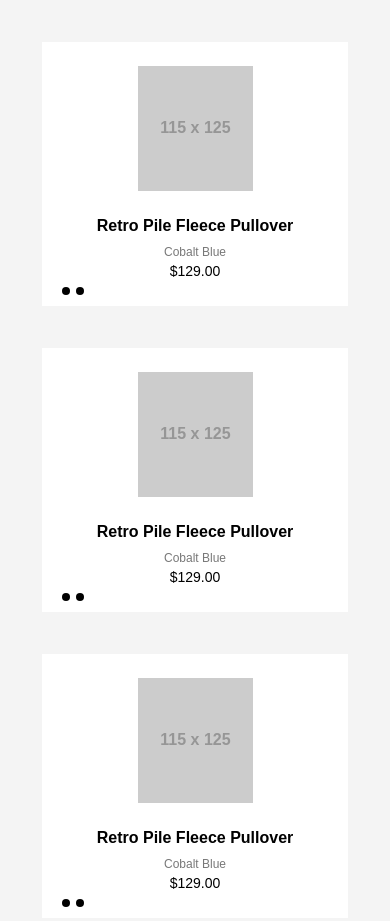
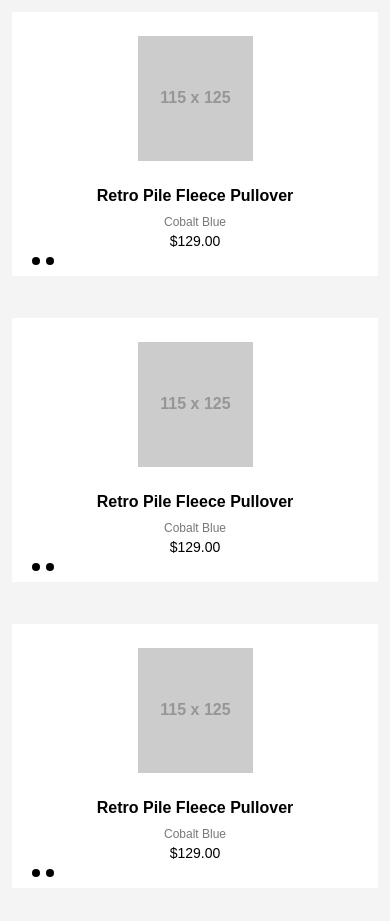
Before and after one commit to spongebobsquaredance/grid-product-cards, a plain HTML site: page index.html in a window 390 px wide. Shown: the top 921 px of the page. Drawn offline with Linux system fonts and the light colour scheme; placeholder pictures from the web are drawn by us.

Commit message:
Changing container padding to a percentage to prevent content overflow at small screen sizes

```diff
--- a/styles/main.css
+++ b/styles/main.css
@@ -22,7 +22,7 @@ h4 {
   grid-template-columns: repeat(auto-fill, minmax(300px, 1fr));
   margin: 0 auto;
   max-width: 1084px;
-  padding: 42px;
+  padding: 3%;
 }
 .product-card {
   background: #fff;
```
